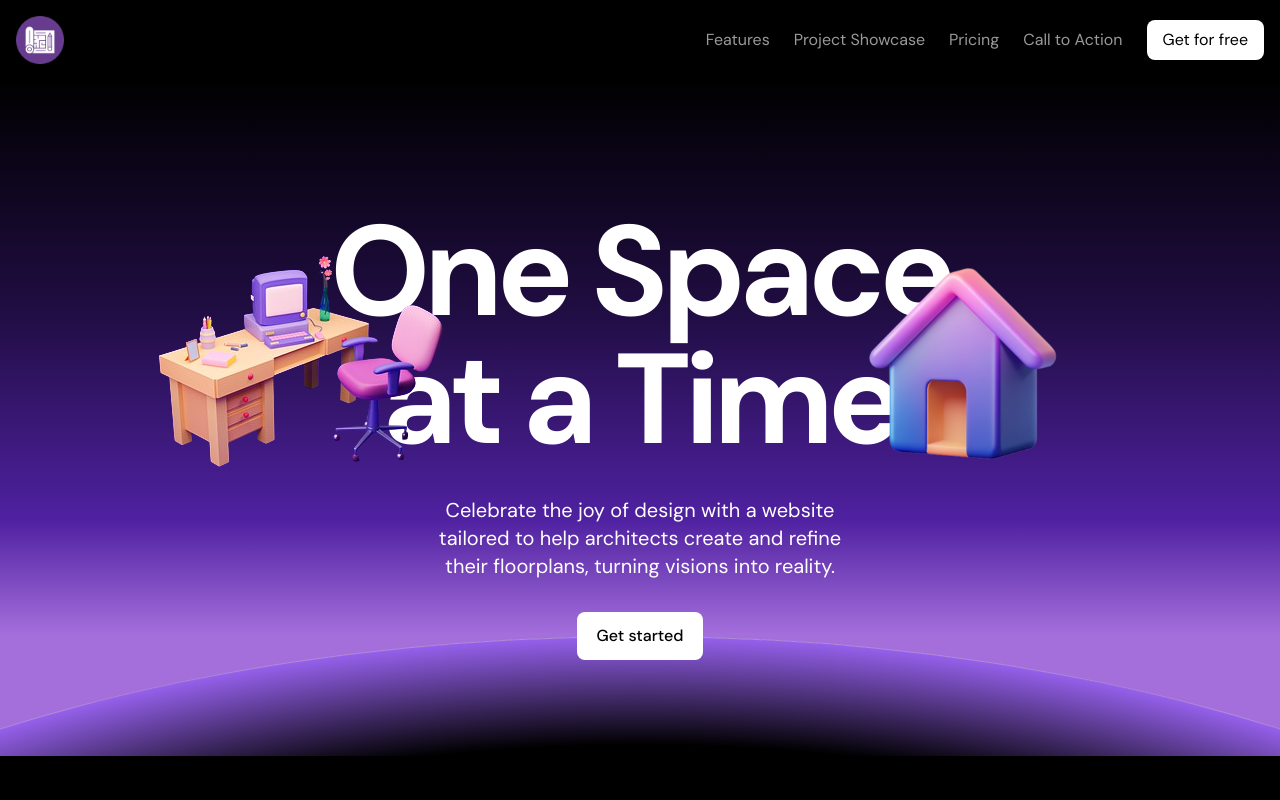
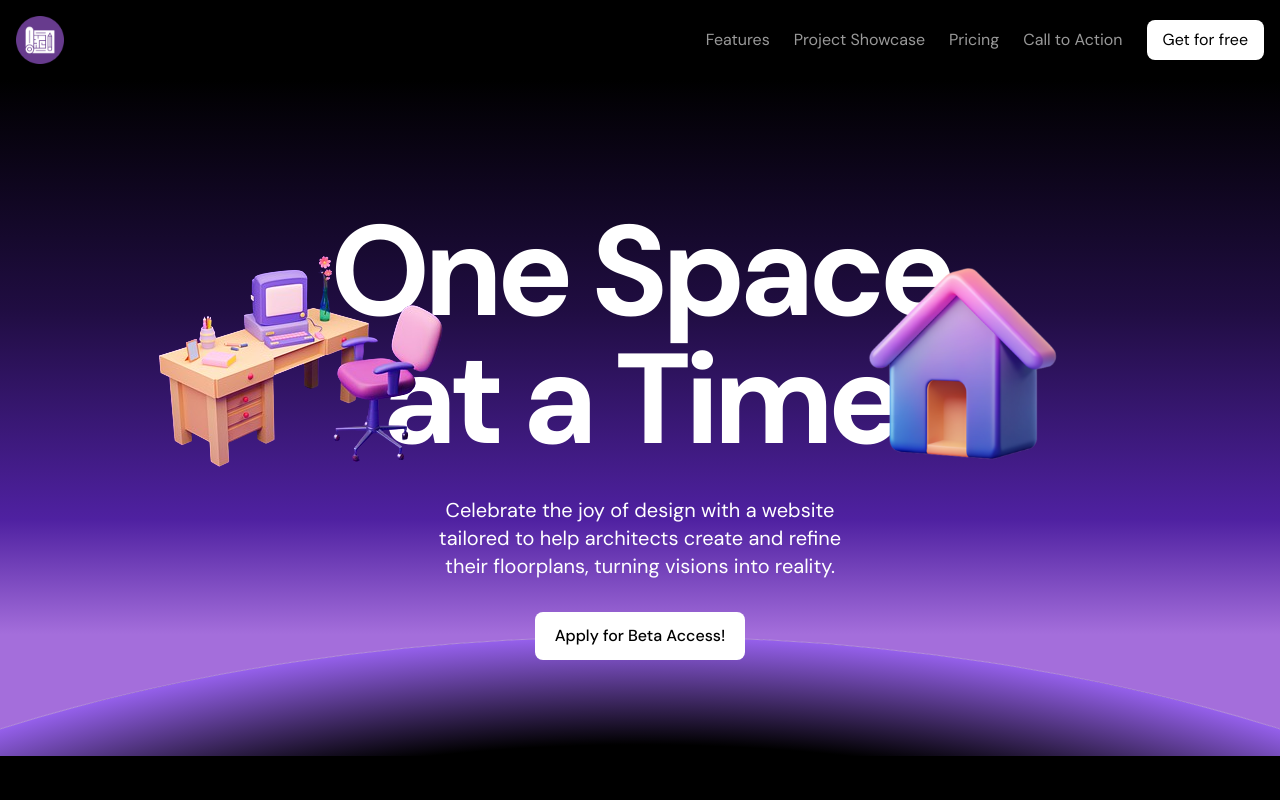
Before and after one commit to siro844/architech-landing, a Next.js app: page / in a window 1280 px wide. Shown: the top 800 px of the page. Built offline with nearby package versions, Linux system fonts and the light colour scheme.

Commit message:
fix : add form on button click

```diff
--- a/src/components/Hero.tsx
+++ b/src/components/Hero.tsx
@@ -3,9 +3,12 @@ import Image from "next/image";
 import ArrowWIcon from "../assets/icons/arrow-w.svg";
 import bedImage from "../assets/images/office.png"
 import houseImage from "../assets/images/house.png"
-import {motion} from 'framer-motion';
+import { motion } from 'framer-motion';
+import { useState } from 'react';
 
 export const Hero = () => {
+  const [showForm, setShowForm] = useState(false);
+
   return (
     <section id="hero">
       <div className="bg-black text-white bg-[linear-gradient(to_bottom,#000000,#200D42_34%,#4F21A1_65%,#A46EDB_82%)] py-[72px] sm:py-24 relative overflow-clip">
@@ -16,7 +19,7 @@ export const Hero = () => {
           <div className="flex justify-center mt-8">
             <div className="inline-flex relative">
               <h1 className="text-7xl sm:text-9xl font-bold tracking-tighter text-center ">
-          One Space<br/> at a Time
+                One Space<br /> at a Time
               </h1>
               <motion.div className="absolute right-[450px] top-[10px] hidden sm:inline"
                 drag
@@ -49,10 +52,25 @@ export const Hero = () => {
             </p>
           </div>
           <div className="flex justify-center mt-8">
-          <button className="bg-white text-black py-3 px-5 rounded-lg font-medium">Get started</button>
+            <button
+              onClick={() => setShowForm(!showForm)}
+              className="bg-white text-black py-3 px-5 rounded-lg font-medium"
+            >
+              {showForm ? 'Hide Form' : 'Apply for Beta Access!'}
+            </button>
           </div>
+          {showForm && (
+            <div className="mt-10">
+              <iframe
+                src="https://3xzlhnjfyx4.typeform.com/to/dGW0v4fr"
+                width="100%"
+                height="500px"
+                className="border-none"
+                title="Beta Access Form"
+              ></iframe>
             </div>
-
+          )}
+        </div>
       </div>
     </section>
   );
```
Lines whose indentation alone changed are shown as unchanged.
